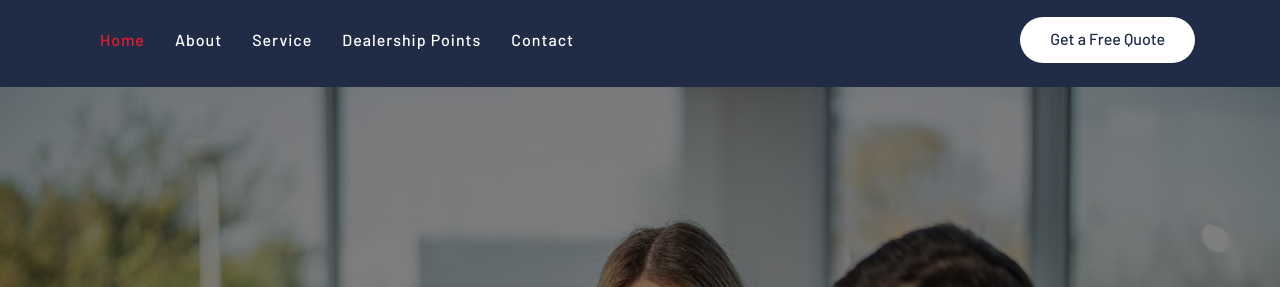
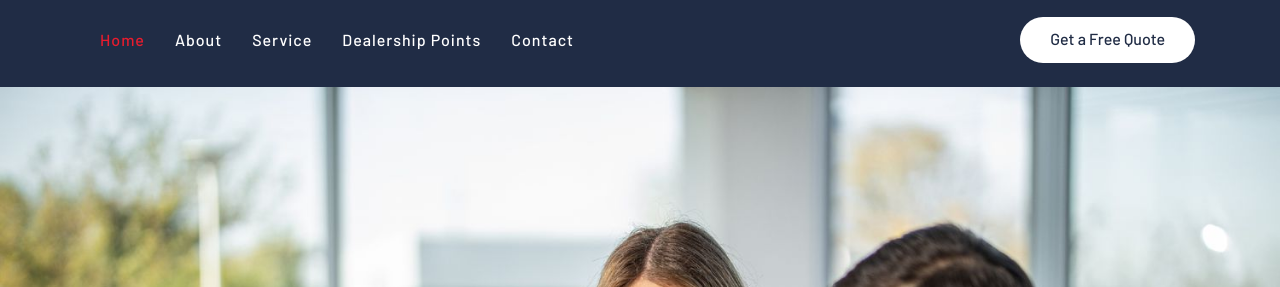
Before and after one commit to wyssautokauf/wyssautokauf.github.io, a plain HTML site: page index.html in a window 1280 px wide. Shown: the part 82-369 px from the top of the page. Drawn offline with nearby package versions, Linux system fonts and the light colour scheme.

Commit message:
changed background color

```diff
--- a/css/style.css
+++ b/css/style.css
@@ -365,7 +365,7 @@ a:focus {
     right: 0;
     bottom: 0;
     left: 0;
-    background: rgba(0, 0, 0, .5);
+    background: rgba(0, 0, 0, 0);
     z-index: 1;
 }
 
```
Also changed, not shown: 1 other file.
